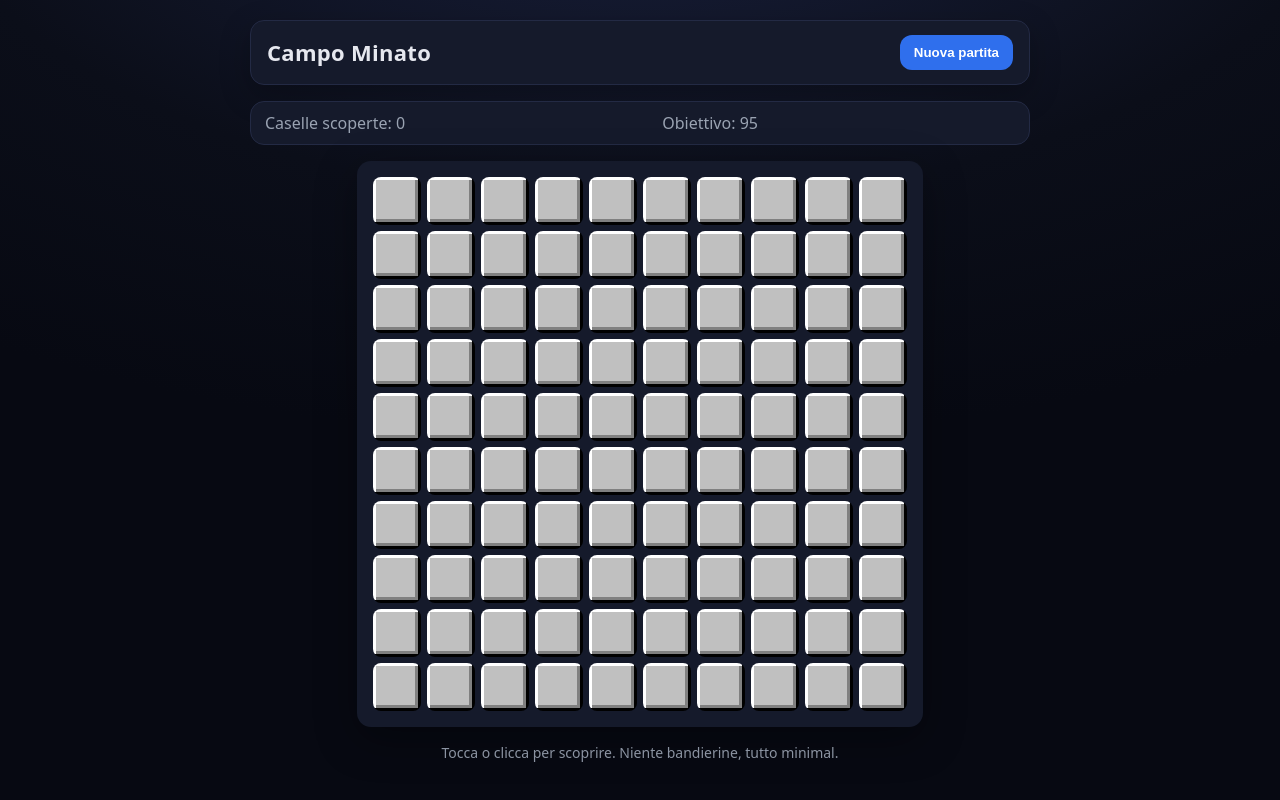
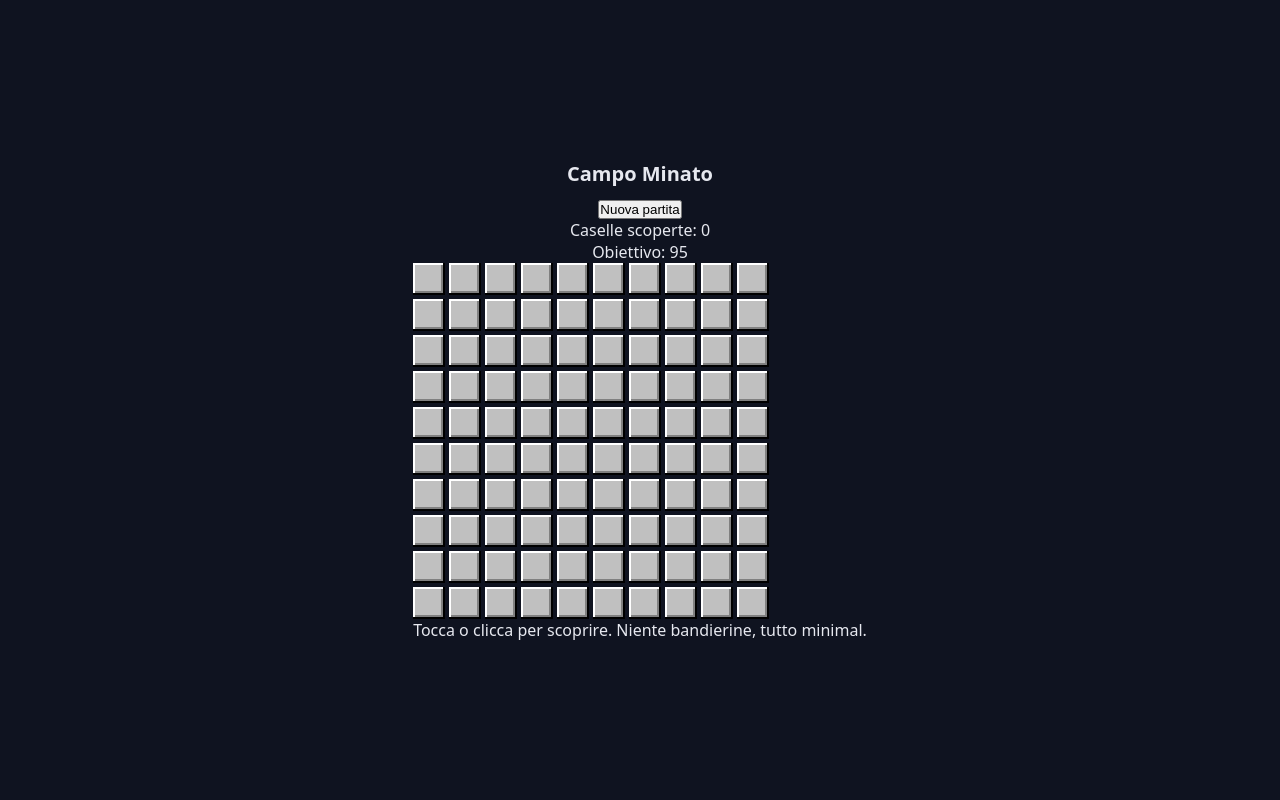
Before and after one commit to Tiume001/web-games, a plain HTML site: page campo_minato/index.html in a window 1280 px wide. Drawn offline with Linux system fonts and the light colour scheme.

Commit message:
Update styles.css

```diff
--- a/campo_minato/styles.css
+++ b/campo_minato/styles.css
@@ -1,88 +1,50 @@
-:root{
-  --tile-size: clamp(28px, 7vw, 48px); /* come prima */
-  --gap: 6px;
-  --radius: 14px;
+:root {
+  --tile-size: 32px;   /* più piccolo di prima */
+  --gap: 4px;
   --bg: #0f1320;
-  --card: #151a2b;
   --text: #e6e8ef;
-  --muted: #9aa3b2;
-  --accent: #2f6fed;
 }
 
-*{box-sizing:border-box}
-
-html,body{
-  height:100%;
-  margin:0;
-  overflow-x:hidden; /* elimina micro overflow che spinge a destra */
-  background:radial-gradient(1200px 600px at 50% -20%, #1b2240 0%, #0b0e19 60%, #070912 100%);
-  color:var(--text);
-  font:500 16px/1.4 system-ui,-apple-system,Segoe UI,Roboto,Inter,"Helvetica Neue",Arial,"Noto Sans","Apple Color Emoji","Segoe UI Emoji";
+* {
+  box-sizing: border-box;
+  margin: 0;
+  padding: 0;
 }
 
-.app{
-  min-height:100svh;
-  display:flex;                 /* centratura robusta */
-  flex-direction:column;
-  align-items:center;           /* centro orizzontale certo */
-  gap:16px;
-  width:100%;
-  max-width:820px;
-  margin-inline:auto;
-  padding:20px;
+html, body {
+  height: 100%;
+  background: var(--bg);
+  color: var(--text);
+  font-family: system-ui, sans-serif;
 }
 
-.toolbar{
-  width:100%;
-  display:flex; align-items:center; justify-content:space-between;
-  background:var(--card);
-  border:1px solid #232a44;
-  padding:14px 16px;
-  border-radius:var(--radius);
-  box-shadow:0 10px 30px rgba(0,0,0,.25);
-}
-.toolbar h1{margin:0; font-size:clamp(18px,3.5vw,22px); letter-spacing:.3px}
-
-.controls{display:flex; gap:10px}
-button{
-  appearance:none; background:var(--accent); color:#fff; border:0;
-  padding:10px 14px; border-radius:12px; cursor:pointer; font-weight:600;
-}
-button:active{transform:translateY(1px)}
-button:focus-visible{outline:2px solid #9bb4ff; outline-offset:2px}
-
-.statusbar{
-  width:100%;
-  display:flex; gap:14px; flex-wrap:wrap; align-items:center; justify-content:space-between;
-  background:var(--card); border:1px solid #232a44; padding:10px 14px; border-radius:var(--radius); color:var(--muted);
-}
-#result{color:#fff; font-weight:700}
-
-.board{
-  display:grid;
-  grid-auto-rows: var(--tile-size);
-  grid-template-columns: repeat(10, var(--tile-size));
-  gap:var(--gap);
-  padding:16px;
-  background:var(--card);
-  border:1px solid #232a2; /* typo fix -> 232a44 below */
-  border-color:#232a44;
-  border-radius:var(--radius);
-  box-shadow:0 12px 40px rgba(0,0,0,.35);
-  width:max-content;           /* larghezza = contenuto esatto */
-  margin:0 auto;               /* centrata sempre */
+body {
+  display: flex;
+  justify-content: center;   /* centro orizzontale */
+  align-items: center;       /* centro verticale */
+  flex-direction: column;
+  gap: 20px;
 }
 
-.tile{
-  width:var(--tile-size);
-  height:var(--tile-size);
-  display:block;
-  user-select:none;
-  -webkit-user-drag:none;
-  image-rendering:pixelated;
-  border-radius:8px;
+h1 {
+  font-size: 20px;
+  margin-bottom: 10px;
 }
 
-.hint{color:var(--muted); text-align:center; font-size:14px; opacity:.9}
+.statusbar, .toolbar, .hint {
+  text-align: center;
+}
 
-/* nessuna regola mobile che alteri le dimensioni */
+.board {
+  display: grid;
+  grid-template-columns: repeat(10, var(--tile-size));
+  grid-auto-rows: var(--tile-size);
+  gap: var(--gap);
+  margin: 0 auto;
+}
+
+.tile {
+  width: var(--tile-size);
+  height: var(--tile-size);
+  image-rendering: pixelated;
+}
```
